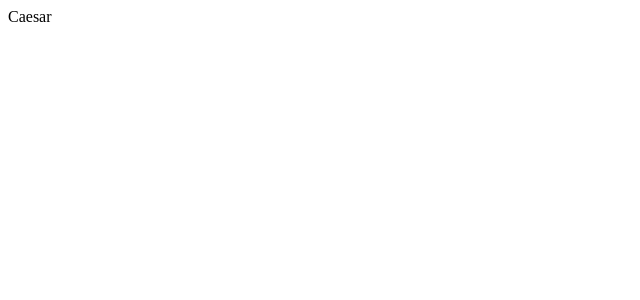
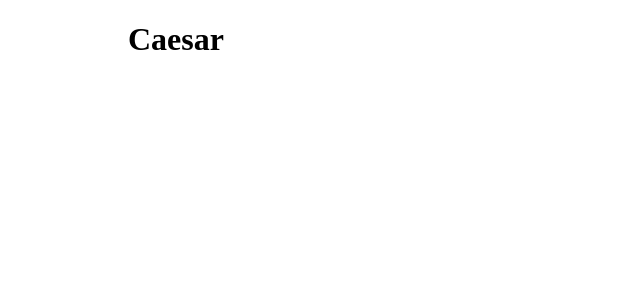
Before and after one commit to vincentmvdm/caesar, a React (Create React App) app: page / in a window 1280 px wide. Shown: the top 300 px of the page, without its empty margins (0-640 px from the left). Built offline with nearby package versions, Linux system fonts and the light colour scheme.

Commit message:
Add basic components

```diff
--- a/src/App.js
+++ b/src/App.js
@@ -1,10 +1,15 @@
 import React, { Component } from 'react';
+import Container from './components/Container';
+import H1 from './components/H1';
 
 class App extends Component {
     render() {
         return (
             <div>
-                Caesar
+                <Container>
+                    <H1>Caesar</H1>
+
+                </Container>
             </div>
         );
     }
--- /dev/null
+++ b/src/components/Container/index.js
@@ -0,0 +1,11 @@
+import styled from 'styled-components';
+
+const Container = styled.div`
+    max-width: 64rem;
+    margin-left: auto;
+    margin-right: auto;
+    padding-left: 24px;
+    padding-right: 24px;
+`;
+
+export default Container;
--- /dev/null
+++ b/src/components/H1/index.js
@@ -0,0 +1,9 @@
+import styled from 'styled-components';
+
+const H1 = styled.h1`
+    font-size: 2rem;
+    margin-left: auto;
+    margin-right: auto;
+`;
+
+export default H1;
```
Also changed, not shown: src/components/P/index.js (added, +11 -0 lines).
